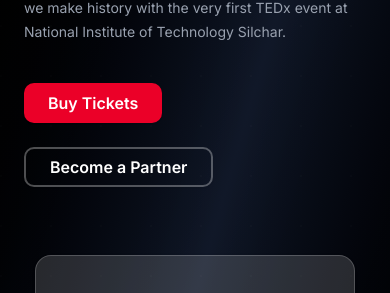
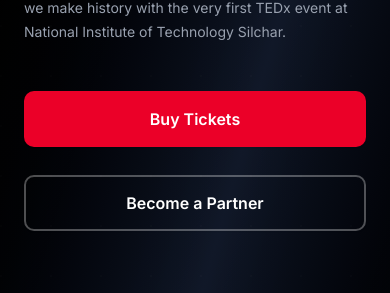
Before and after one commit to sudo-verse/TEDxNitSilchar, a React (Vite) app: page / in a window 390 px wide. Shown: the part 375-668 px from the top of the page. Built offline with nearby package versions, Linux system fonts and the light colour scheme; no server answers.

Commit message:
Improve Mobile Button Sizing and Spacing
cgen-327de9fa17e44b00869d75f41202f7ef

```diff
--- a/src/components/sections/HeroSection.tsx
+++ b/src/components/sections/HeroSection.tsx
@@ -81,17 +81,18 @@ export const HeroSection = () => {
                             initial={{ opacity: 0, y: 30 }}
                             animate={hasBeenInView ? { opacity: 1, y: 0 } : { opacity: 0, y: 30 }}
                             transition={{ duration: 0.6, delay: 0.6, ease: 'easeOut' }}
-                            className='flex flex-col sm:flex-row gap-3 sm:gap-4 pt-2 sm:pt-0'
+                            className='flex flex-col sm:flex-row gap-4 sm:gap-5 pt-4 sm:pt-0'
                         >
                             <motion.div
                                 whileHover={{ scale: 1.05, y: -2 }}
                                 whileTap={{ scale: 0.98 }}
                                 transition={{ type: 'spring', stiffness: 400, damping: 10 }}
+                                className='flex-1 sm:flex-none'
                             >
                                 <CTAButton
                                     href='#register'
                                     size='lg'
-                                    className='text-base sm:text-lg px-6 sm:px-8 py-3 sm:py-4'
+                                    className='w-full sm:w-auto text-base sm:text-lg px-8 sm:px-8 py-4 sm:py-4 min-h-14 sm:min-h-12'
                                 >
                                     Buy Tickets
                                 </CTAButton>
@@ -101,12 +102,13 @@ export const HeroSection = () => {
                                 whileHover={{ scale: 1.05, y: -2 }}
                                 whileTap={{ scale: 0.98 }}
                                 transition={{ type: 'spring', stiffness: 400, damping: 10 }}
+                                className='flex-1 sm:flex-none'
                             >
                                 <CTAButton
                                     href='#partner'
                                     variant='secondary'
                                     size='lg'
-                                    className='text-base sm:text-lg px-6 sm:px-8 py-3 sm:py-4 border-white/30 text-white hover:bg-white hover:text-black'
+                                    className='w-full sm:w-auto text-base sm:text-lg px-8 sm:px-8 py-4 sm:py-4 min-h-14 sm:min-h-12 border-white/30 text-white hover:bg-white hover:text-black'
                                 >
                                     Become a Partner
                                 </CTAButton>
```
